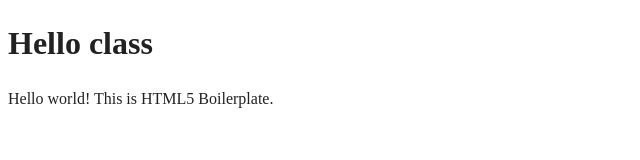
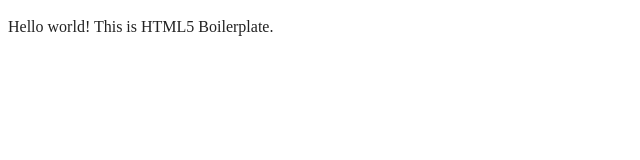
Before and after one commit to JinHedman/Frontend, a website built with webpack: page index.html in a window 1280 px wide. Shown: the whole page, without its empty margins (0-640 px from the left). Built offline with nearby package versions, Linux system fonts and the light colour scheme.

Commit message:
Revert "Update index.html"
This reverts commit ab3b348a299a8c5643be9d0136f7115232d64cb1.

```diff
--- a/index.html
+++ b/index.html
@@ -23,7 +23,7 @@
 </head>
 
 <body>
-  <h1>Hello class</h1>
+
   <!-- Add your site or application content here -->
   <p>Hello world! This is HTML5 Boilerplate.</p>
   <script src="js/app.js"></script>
```
